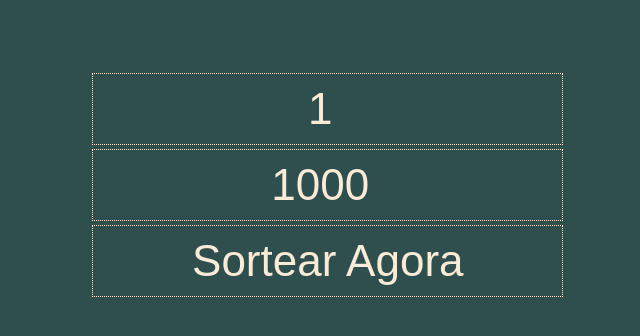
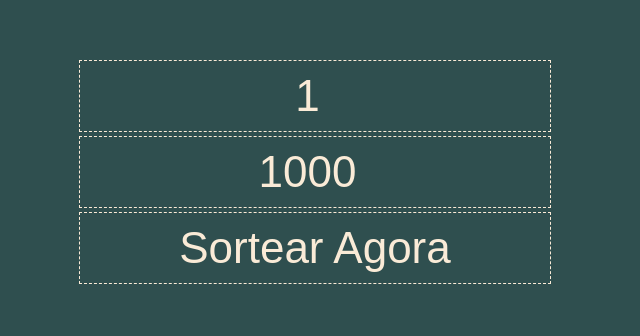
Before and after one commit to RenanUrata/Sorteador, a plain HTML site: page index.html in a window 1280 px wide. Shown: the part 228-564 px from the top of the page, without its empty margins (325-965 px from the left). Drawn offline with Linux system fonts and the light colour scheme.

Commit message:
borders dashed

```diff
--- a/style.css
+++ b/style.css
@@ -7,14 +7,12 @@ body {
 *{
     box-sizing: border-box;
     flex-direction: column;
-    /* align-content: center; */
     align-items: center;
     justify-content: center;
-    /* margin: 1vw; */
     padding: 0;
     border: 0;
+    margin: 0;
     text-align: center;
-    margin: 0;
     color: antiquewhite;
     background-color: #2f4f4f;
     overflow: hidden;
@@ -25,14 +23,14 @@ body {
     height: 100vh;
     width: 100vw;
     padding: 4vw;
-    margin: 1vw;
+    margin: 0;
     border: 0;
     background-color: darkslategray;
 }
 
 input, button{
     font-size: 44px;
-    border: 1px dotted antiquewhite;
+    border: 1px dashed antiquewhite;
     margin: 2px;
     padding: 10px 20px;
     width: 40%;
```
